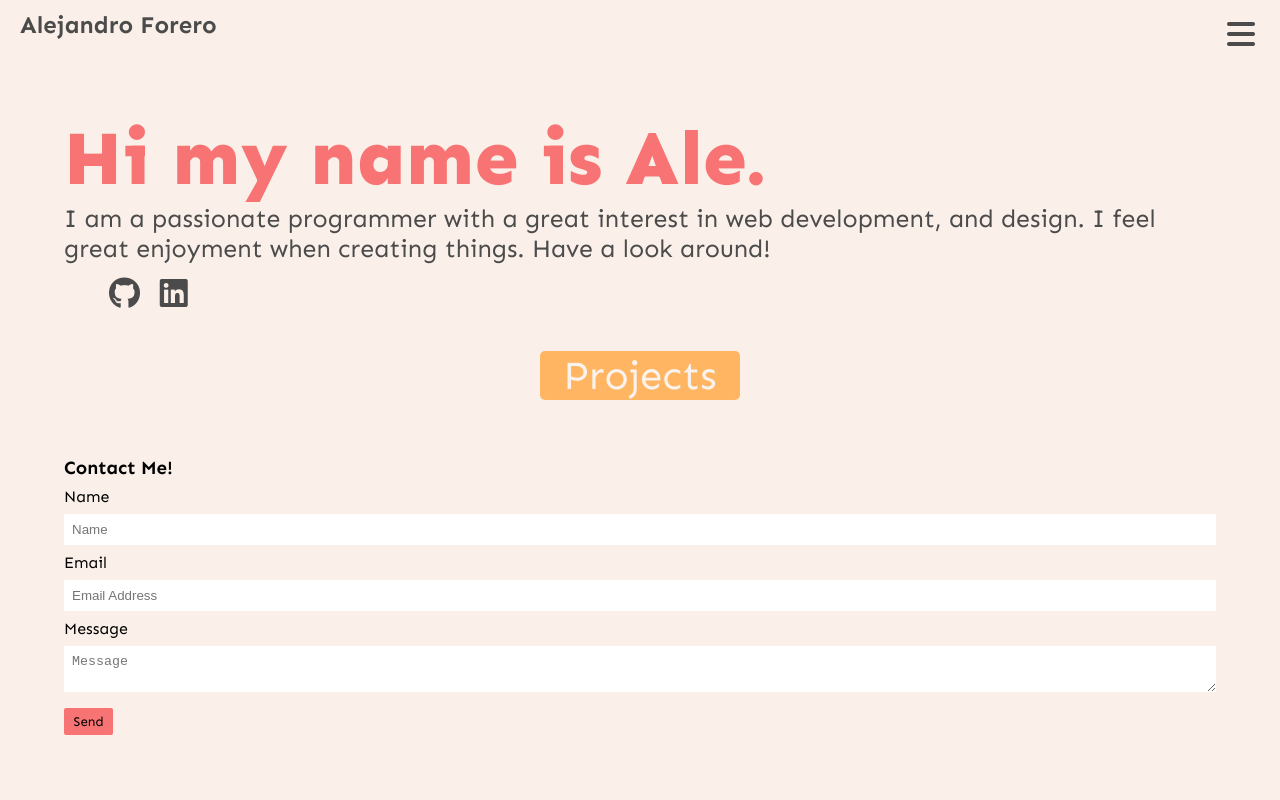
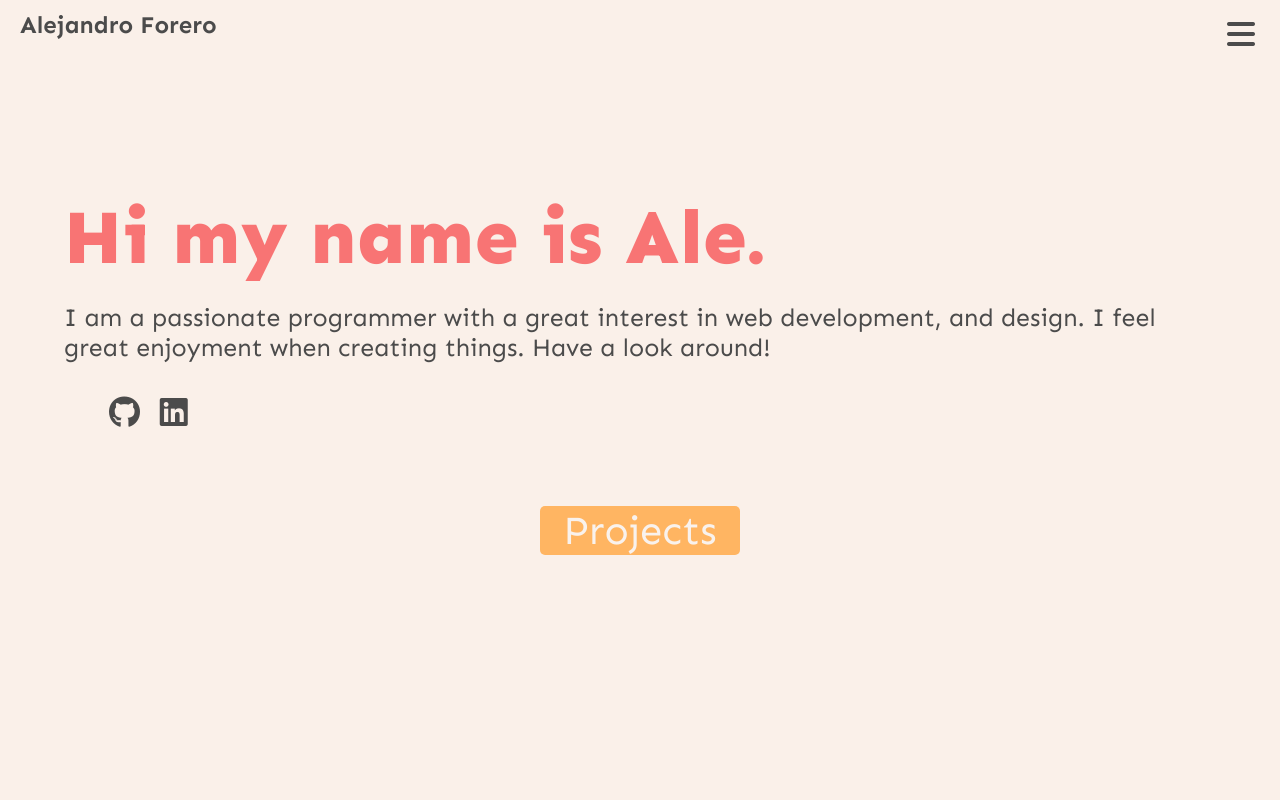
Before and after one commit to Ale4ero/Personal_Website, a plain HTML site: page index.html in a window 1280 px wide. Shown: the top 800 px of the page. Drawn offline with nearby package versions, Linux system fonts and the light colour scheme.

Commit message:
Minor updates

```diff
--- a/index.html
+++ b/index.html
@@ -69,7 +69,7 @@
                 </div>
             </a>
 
-            <div class="contactDiv">
+            <!-- <div class="contactDiv">
                 <h3>Contact Me!</h3>
                 <form action="https://formsubmit.co/ale.forero10@gmail.com" method="POST">
                     <label for="name">Name</label>
@@ -81,7 +81,7 @@
                     <input type="hidden" name="_captcha" value="false">
                     <button type="submit" onsubmit="alert('Message sent.')">Send</button>
                </form>
-            </div>
+            </div> -->
 
 
         </div>
@@ -1005,7 +1005,22 @@
 
 
 
-
+        <!-- <script src="https://smtpjs.com/v3/smtp.js"></script>
+        <script>
+            function sendEmail(){
+                Email.send({
+                    Host : "smtp.elasticemail.com",
+                    Username : "ale.forero10@gmail.com",
+                    Password : "1B8685DB57C44C8B565275D47B313F2E05B3",
+                    To : 'ale.forero10@gmail.com',
+                    From : "ale.forero10@gmail.com",
+                    Subject : "New Contact Form",
+                    Body : "And this is the body"
+                }).then(
+                message => alert(message)
+                );
+            }
+        </script> -->
 
     </body>
 </html>
--- a/styles/index.css
+++ b/styles/index.css
@@ -43,6 +43,7 @@ body{
     background-color: #faf0e9;
     margin: 0;
     padding: 0;
+    overflow: hidden;
 
 }
 body h1{
@@ -138,6 +139,11 @@ section{
     width: max(55%, 800px);
     height: 470px;
     margin: 5em 5em 5em 4em;
+    display: flex;
+    flex-direction: column;
+    /* align-items: center; */
+    justify-content: center;
+    gap: 20px;
 
 
 }
@@ -383,7 +389,7 @@ span:hover::before{
     display: flex;
     flex-direction: column;
     /* border: #044d91 solid 1px; */
-    width: 450px;
+    width: 550px;
     margin-left: 3rem;
 }
 
@@ -417,6 +423,10 @@ label{
 .contactDiv h3{
     margin: 0;
     margin-top: 1.5rem;
+}
+
+.contactDiv textarea{
+    resize: none;
 }
 
 
```
